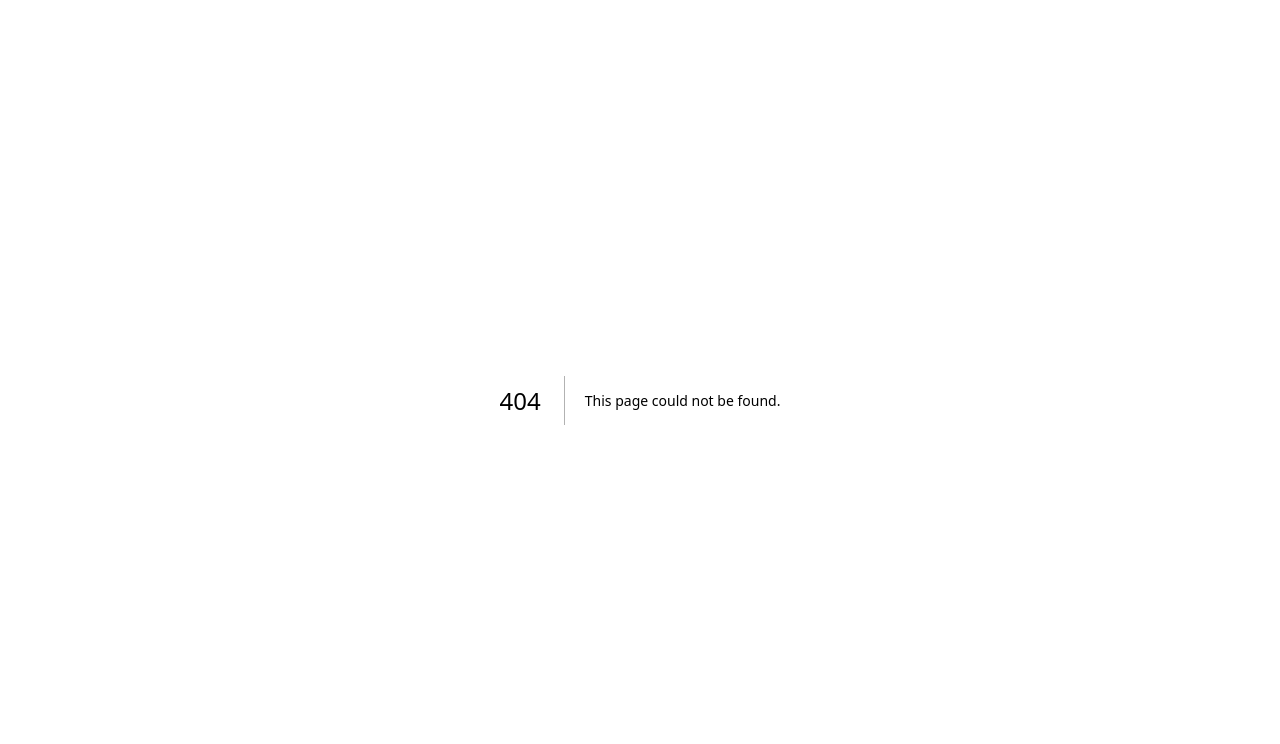
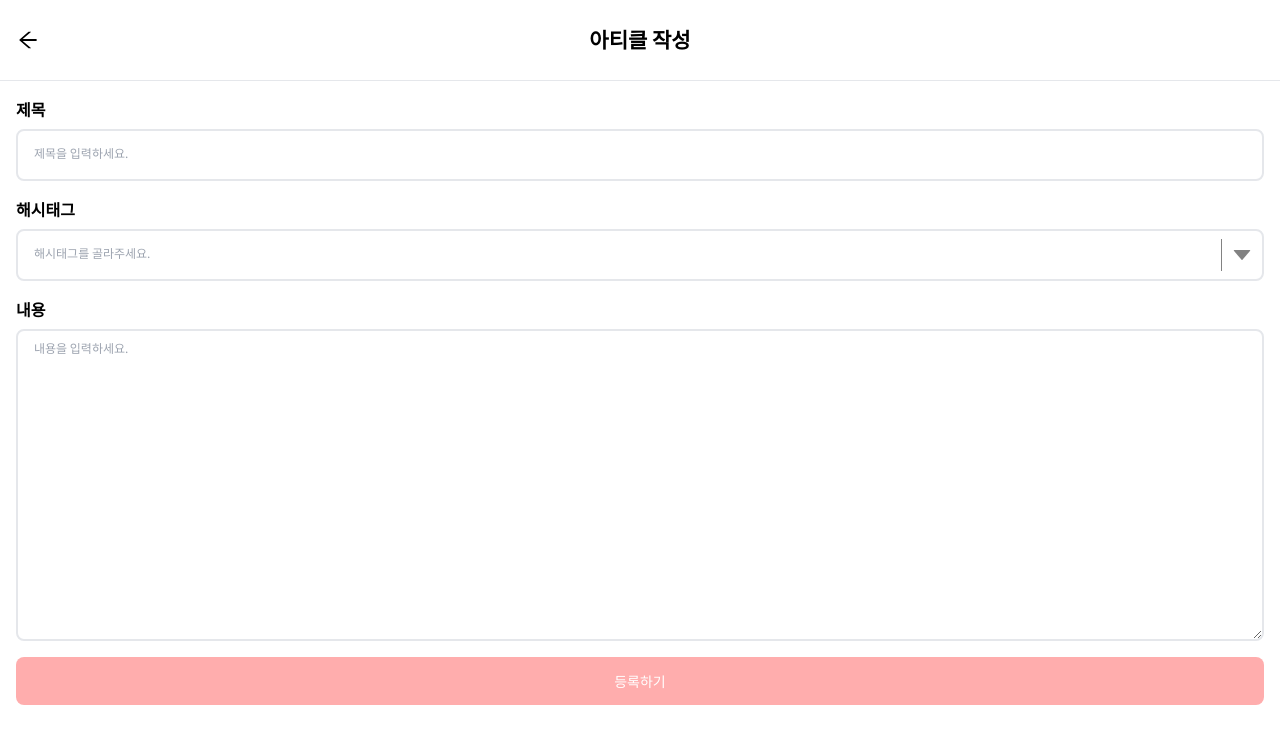
Before and after one commit to ckstn0777/Ah-Baegopa-Client, a Next.js app: page /article/write in a window 1280 px wide. Before the commit this address had no page. Shown: the top 744 px of the page. Built offline with nearby package versions, Linux system fonts and the light colour scheme.

Commit message:
feat: implement article write page

```diff
--- /dev/null
+++ b/app/article/write/page.tsx
@@ -0,0 +1,70 @@
+import { ArrowDownFill, ArrowLeft } from '@components/icons'
+import Link from 'next/link'
+
+function Page() {
+  return (
+    <>
+      <header className="relative flexbox-center py-6 border-b">
+        <div className="absolute left-4 top-7">
+          <Link href="/">
+            <ArrowLeft />
+          </Link>
+        </div>
+        <h2 className="text-heading2 font-bold">아티클 작성</h2>
+      </header>
+      <main className="px-4 py-4 h-4/5">
+        <form className="flex flex-col gap-4 h-full">
+          <div className="flex flex-col">
+            <label htmlFor="title" className="mb-2 font-bold text-heading4">
+              제목
+            </label>
+            <input
+              id="title"
+              type="text"
+              placeholder="제목을 입력하세요."
+              className="px-4 py-3 border-solid	border-2 border-gray-2 rounded-lg	input-placeholder"
+            />
+          </div>
+
+          <div className="flex flex-col">
+            <label htmlFor="hashtag" className="mb-2 font-bold text-heading4">
+              해시태그
+            </label>
+            <div className="flexbox-between border-solid border-2 border-gray-2 rounded-lg">
+              <div className="flex-1 px-4 py-3 ">
+                <input
+                  id="hashtag"
+                  type="text"
+                  placeholder="해시태그를 골라주세요."
+                  className="input-placeholder outline-none"
+                />
+              </div>
+
+              <div className="flexbox-center gap-2 h-full">
+                <span className="w-px self-stretch bg-gray4 my-2"></span>
+                <ArrowDownFill className="mr-2 text-gray4" />
+              </div>
+            </div>
+          </div>
+
+          <div className="flex-1 flex flex-col">
+            <label htmlFor="content" className="mb-2 font-bold text-heading4">
+              내용
+            </label>
+            <textarea
+              id="content"
+              placeholder="내용을 입력하세요."
+              className="h-full px-4 py-3 border-solid	border-2 border-gray-2 rounded-lg	input-placeholder"
+            />
+          </div>
+
+          <button className="w-full bg-primary-disabled text-white text-sm rounded-lg	py-3.5">
+            등록하기
+          </button>
+        </form>
+      </main>
+    </>
+  )
+}
+
+export default Page
--- a/app/articles/1/page.tsx
+++ b/app/articles/1/page.tsx
@@ -9,7 +9,7 @@ export default function Page() {
       <div className="relative h-64">
         <Link
           href="/"
-          className="absolute top-10 right-5 z-10 bg-white w-10 h-10 rounded-full flexbox-center cursor-pointer"
+          className="absolute top-9 right-5 z-10 bg-white w-10 h-10 rounded-full flexbox-center cursor-pointer"
           style={{ boxShadow: '0px 4px 4px rgba(0, 0, 0, 0.25);' }}
         >
           <Close />
@@ -83,7 +83,7 @@ export default function Page() {
             id="comment"
             type="text"
             placeholder="댓글을 입력해주세요."
-            className="w-full px-4 py-3 border-solid	border-2 border-gray-2 rounded-lg	input-placeholder mb-6"
+            className="w-full px-4 py-3 border-solid	border-2 border-gray-2 rounded-lg	placeholder:text-caption1 mb-6"
           />
 
           <div className="flex flex-col gap-6">
--- a/app/page.tsx
+++ b/app/page.tsx
@@ -1,5 +1,6 @@
 import Article from '@components/ArticleCard'
 import BasicLayout from '@components/common/BasicLayout'
+import Link from 'next/link'
 import style from './page.module.scss'
 
 export default function Page() {
@@ -7,6 +8,9 @@ export default function Page() {
     <BasicLayout>
       <main className="px-5 py-4">
         <h2 className="text-heading2 font-bold mb-4">최신 아티클</h2>
+        <button>
+          <Link href="/article/write">신규등록</Link>
+        </button>
         <section className={style.section}>
           <Article />
           <Article />
--- /dev/null
+++ b/components/icons/ArrowDownFill.tsx
@@ -0,0 +1,19 @@
+const ArrowDownFill = ({ ...props }) => {
+  return (
+    <svg
+      width="24"
+      height="24"
+      viewBox="0 0 24 24"
+      fill="none"
+      xmlns="http://www.w3.org/2000/svg"
+      {...props}
+    >
+      <path
+        d="M19.6968 7.03125H4.30309C3.84138 7.03125 3.58356 7.51875 3.8695 7.85156L11.5664 16.7766C11.7867 17.032 12.2109 17.032 12.4336 16.7766L20.1304 7.85156C20.4164 7.51875 20.1586 7.03125 19.6968 7.03125Z"
+        fill="currentColor"
+      />
+    </svg>
+  )
+}
+
+export default ArrowDownFill
--- /dev/null
+++ b/components/icons/ArrowLeft.tsx
@@ -0,0 +1,19 @@
+const ArrowLeft = ({ ...props }) => {
+  return (
+    <svg
+      width="24"
+      height="24"
+      viewBox="0 0 24 24"
+      fill="none"
+      xmlns="http://www.w3.org/2000/svg"
+      {...props}
+    >
+      <path
+        d="M20.4375 11.1094H6.72423L14.932 3.98438C15.0633 3.86953 14.9836 3.65625 14.8102 3.65625H12.7359C12.6445 3.65625 12.5578 3.68906 12.4899 3.74766L3.63282 11.4328C3.5517 11.5031 3.48664 11.5901 3.44205 11.6877C3.39747 11.7854 3.37439 11.8915 3.37439 11.9988C3.37439 12.1062 3.39747 12.2123 3.44205 12.3099C3.48664 12.4076 3.5517 12.4945 3.63282 12.5648L12.5414 20.2969C12.5766 20.3273 12.6188 20.3438 12.6633 20.3438H14.8078C14.9813 20.3438 15.0609 20.1281 14.9297 20.0156L6.72423 12.8906H20.4375C20.5406 12.8906 20.625 12.8062 20.625 12.7031V11.2969C20.625 11.1937 20.5406 11.1094 20.4375 11.1094Z"
+        fill="currentColor"
+      />
+    </svg>
+  )
+}
+
+export default ArrowLeft
--- /dev/null
+++ b/components/icons/ArrowUpFill.tsx
@@ -0,0 +1,19 @@
+const ArrowUpFill = ({ ...props }) => {
+  return (
+    <svg
+      width="24"
+      height="24"
+      viewBox="0 0 24 24"
+      fill="none"
+      xmlns="http://www.w3.org/2000/svg"
+      {...props}
+    >
+      <path
+        d="M20.1304 16.1484L12.4336 7.22343C12.2133 6.96796 11.789 6.96796 11.5664 7.22343L3.8695 16.1484C3.58356 16.4812 3.84138 16.9687 4.30309 16.9687H19.6968C20.1586 16.9687 20.4164 16.4812 20.1304 16.1484Z"
+        fill="currentColor"
+      />
+    </svg>
+  )
+}
+
+export default ArrowUpFill
--- a/components/icons/index.ts
+++ b/components/icons/index.ts
@@ -13,3 +13,7 @@ export { default as Close } from './Close'
 export { default as Heart } from './Heart'
 export { default as HeartFill } from './HeartFill'
 export { default as Share } from './Share'
+
+export { default as ArrowLeft } from './ArrowLeft'
+export { default as ArrowDownFill } from './ArrowDownFill'
+export { default as ArrowUpFill } from './ArrowUpFill'
```
